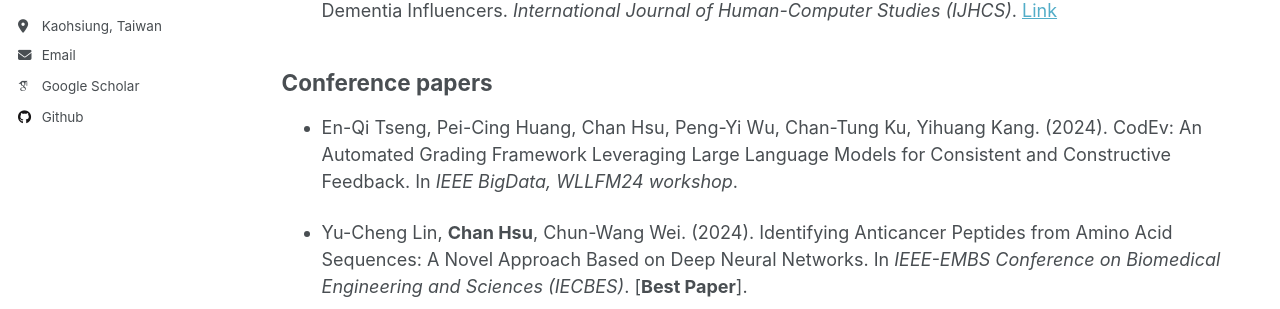
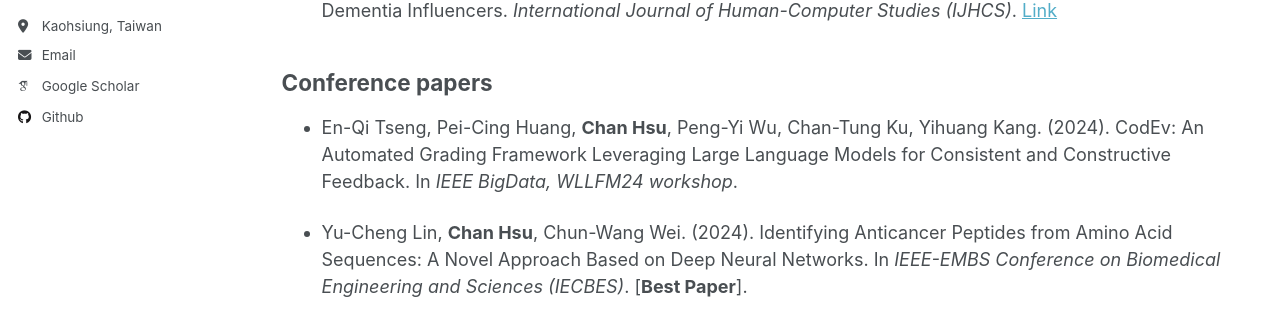
Before and after one commit to chanshsu/chanshsu.github.io, a Jekyll site: the page built from _pages/publications.md, in a window 1280 px wide and 900 px high. Shown: the part 326-635 px from the top of the window. Built offline with Jekyll 4.4.1, drawn with Linux system fonts in a browser that asks for light colours; some web fonts are replaced.

```diff
--- a/_pages/publications.md
+++ b/_pages/publications.md
@@ -11,7 +11,7 @@ Find below a selection of my publications and preprints; a full list can be foun
 - Shih-Yi Chien, Shiau-Fang Chao, Yihuang Kang, **Chan Hsu**, Meng-Hsuan Yu, Chan-Tung Ku. (2022). Understanding Predictive Factors of Dementia for Older Adults: A Machine Learning Approach for Modeling Dementia Influencers. _International Journal of Human-Computer Studies (IJHCS)_. [Link](https://www.sciencedirect.com/science/article/abs/pii/S1071581922000611)
 
 ## Conference papers
-- En-Qi Tseng, Pei-Cing Huang, Chan Hsu, Peng-Yi Wu, Chan-Tung Ku, Yihuang Kang. (2024). CodEv: An Automated Grading Framework Leveraging Large Language Models for Consistent and Constructive Feedback. In _IEEE BigData, WLLFM24 workshop_.
+- En-Qi Tseng, Pei-Cing Huang, **Chan Hsu**, Peng-Yi Wu, Chan-Tung Ku, Yihuang Kang. (2024). CodEv: An Automated Grading Framework Leveraging Large Language Models for Consistent and Constructive Feedback. In _IEEE BigData, WLLFM24 workshop_.
 
 - Yu-Cheng Lin, **Chan Hsu**, Chun-Wang Wei. (2024). Identifying Anticancer Peptides from Amino Acid Sequences: A Novel Approach Based on Deep Neural Networks. In _IEEE-EMBS Conference on Biomedical Engineering and Sciences (IECBES)_. [**Best Paper**].
 
```
